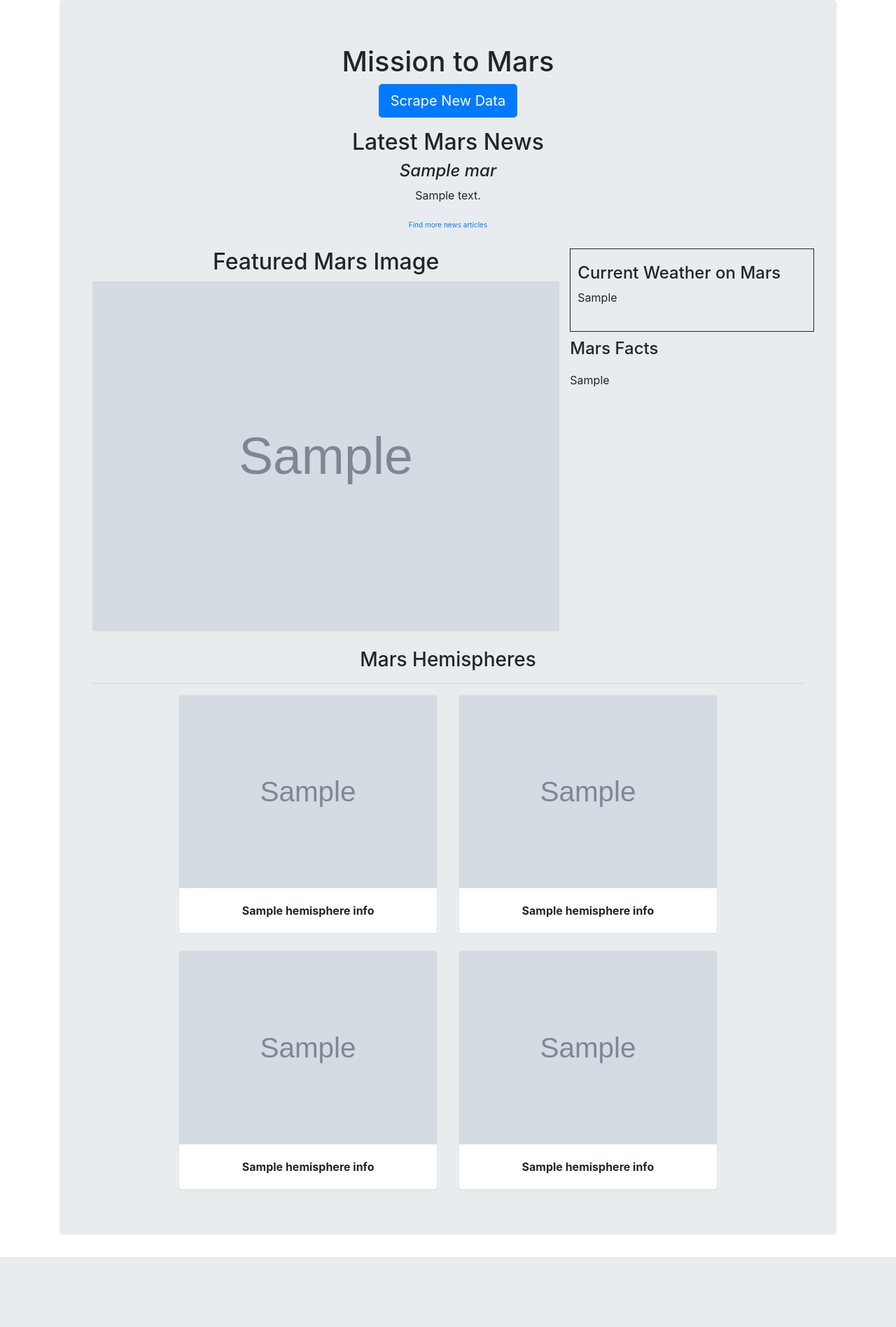
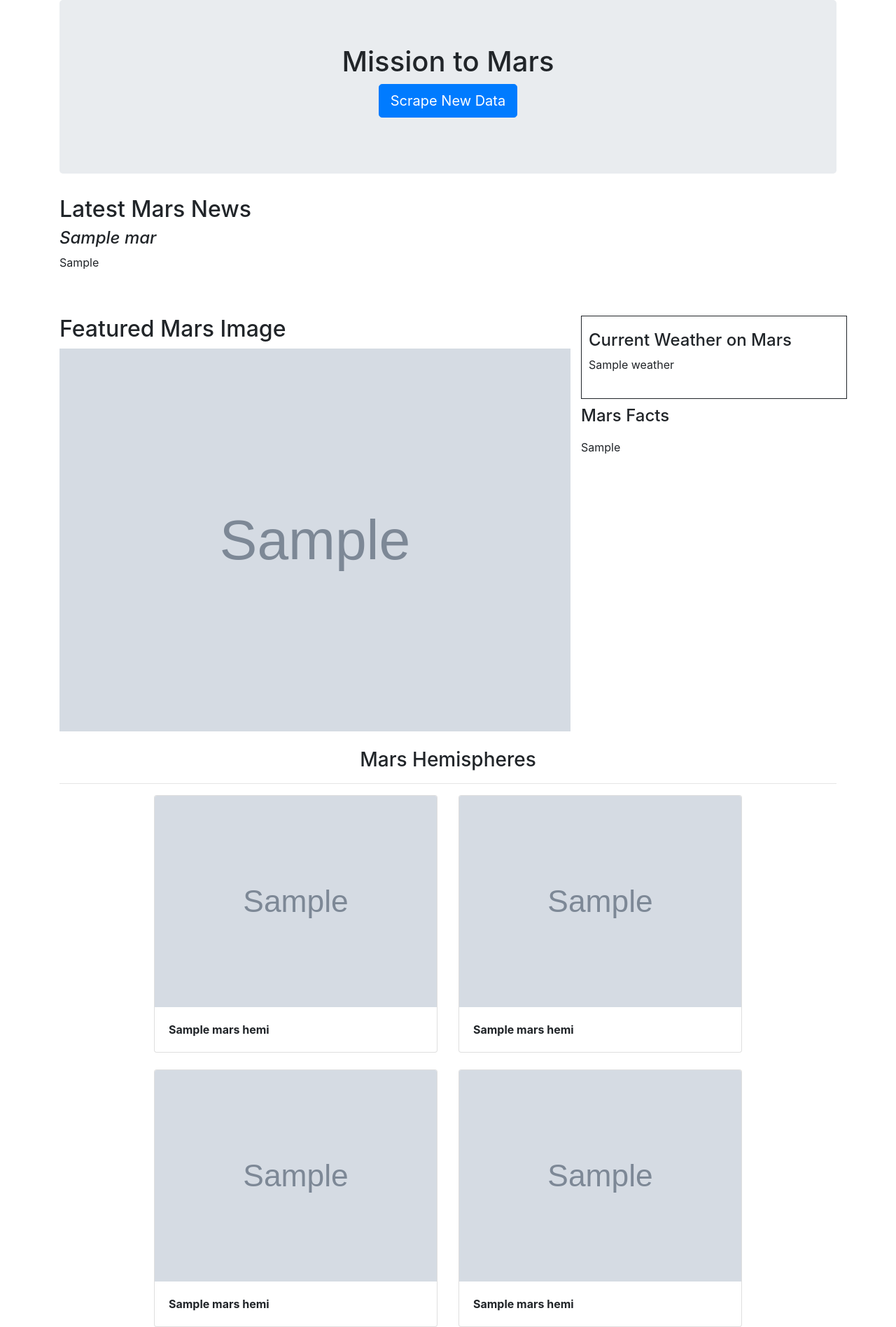
Before and after one commit to shaymusmc/web-scraping-challenge, a Flask app: page / in a window 1280 px wide. Shown: the whole page at 70% size. Before the commit the page ends 1796 px from the top, so only its background shows below. Run offline with Flask 2, Linux system fonts and the light colour scheme; grey boxes marked "Sample" are stand-in pictures; a database or web service that is not in the repository returns one stand-in record (values such as "Sample title"); some libraries are stand-ins or nearby versions.

Commit message:
final push

```diff
--- a/templates/index.html
+++ b/templates/index.html
@@ -6,7 +6,10 @@
   <meta name="viewport" content="width=device-width, initial-scale=1.0">
   <meta http-equiv="X-UA-Compatible" content="ie=edge">
   <title>Mission to Mars</title>
-  <link rel="stylesheet" href="https://stackpath.bootstrapcdn.com/bootstrap/4.3.1/css/bootstrap.min.css">
+
+  <link rel="stylesheet" href="https://stackpath.bootstrapcdn.com/bootstrap/4.3.1/css/bootstrap.min.css" >
+
+
 </head>
 
 <body>
@@ -14,64 +17,65 @@
       <div class="jumbotron text-center">
         <h1>Mission to Mars</h1>
         <p><a class="btn btn-primary btn-lg" href="/scrape" role="button">Scrape New Data</a></p>
-<!-- display most recent news article title and text -->
+      </div>
+    </div>
+<!-- Nasa Mars News -->
     <div class="container">
         <div class="row">
             <div class="col">
                 <h2>Latest Mars News</h3>
-            <h4><i>{{mars_data.news_title}}</i></h2>
-            <p>{{mars_data.news_text}}</p>
-            <a href="https://mars.nasa.gov/news/" style="font-size:x-small">Find more news articles</a> <!-- link to find more news articles -->
+                <h4><i>{{mars_data.title}}</i></h2>
+                <p>{{mars_data.first_pp}}</p>
                 <br>
                 <br>
             </div>
         </div>
-    <!-- show current featured image -->
+    <!-- JPL Mars Space Images - Featured Image -->
     <div class="row">
         <div class="col-md-8">
             <h2>Featured Mars Image</h3>
-            <img style="width:100%" src={{mars_data.featured_image}}>
+            <img style="width:100%" src={{mars_data.featured_image_url}}>
         </div>
-        <!-- current weather on mars from most recent tweet -->
+        <!-- Mars Weather -->
         <div class="col-md-4" >
             <div class="row" style="border:solid 1px; padding: 20px 10px 20px 10px">
                 <h4>Current Weather on Mars</h4>
-                <p >{{mars_data.weather_info}}</p>
+                <p >{{mars_data.weather}}</p>
             </div>
-            <!-- facts about mars from table -->
+            <!-- Mars Facts -->
             <div class="row">
                 <p></p>
                 <h4 style="padding: 10px 0px 10px 0px">Mars Facts</h4>
                 <br>
             </div>
             <div class="row">
-                {{mars_data.mars_facts|safe}}
+                {{mars_data.mars_html|safe}}
             </div>
         </div>
     </div>
 </div>
-<!-- hemispheres title -->
+
+<!-- Mars Hemispheres -->
 <div class="container">
     <br>
     <h3 style="text-align: center">Mars Hemispheres</h3>
     <hr>
 </div>
-<!-- display cards for each hemisphere image and name -->
 <div class="container">
     <div class="row">
         <div class="col">
             <div class="card" style="width:75%; margin-left:auto">
-                <img src={{mars_data.hemisphere_info[0].img_url}} class="card-img-top" alt={{mars_data.hemisphere_info[0].title}}>
+                <img src={{mars_data.mars_hemi[0].img_url}} class="card-img-top" alt={{mars_data.mars_hemi[0].title}}>
                 <div class="card-body">
-                    <p class="card-text"><strong>{{mars_data.hemisphere_info[0].title}}</strong></p>
+                    <p class="card-text"><strong>{{mars_data.mars_hemi[0].title}}</strong></p>
                 </div>
             </div>
         </div>
         <div class="col">
             <div class="card" style="width:75%; margin-right:auto">
-                <img src={{mars_data.hemisphere_info[1].img_url}} class="card-img-top" alt={{mars_data.hemisphere_info[1].title}}>
+                <img src={{mars_data.mars_hemi[1].img_url}} class="card-img-top" alt={{mars_data.mars_hemi[1].title}}>
                 <div class="card-body">
-                    <p class="card-text"><strong>{{mars_data.hemisphere_info[1].title}}</strong></p>
+                    <p class="card-text"><strong>{{mars_data.mars_hemi[1].title}}</strong></p>
                 </div>
             </div>
         </div>
@@ -80,27 +84,25 @@
     <div class="row">
         <div class="col">
             <div class="card" style="width:75%; margin-left:auto">
-                <img src={{mars_data.hemisphere_info[2].img_url}} class="card-img-top" alt={{mars_data.hemisphere_info[2].title}}>
+                <img src={{mars_data.mars_hemi[2].img_url}} class="card-img-top" alt={{mars_data.mars_hemi[2].title}}>
                 <div class="card-body">
-                    <p class="card-text"><strong>{{mars_data.hemisphere_info[2].title}}</strong></p>
+                    <p class="card-text"><strong>{{mars_data.mars_hemi[2].title}}</strong></p>
                 </div>
             </div>
         </div>
         <div class="col">
             <div class="card" style="width:75%; margin-right:auto">
-                <img src={{mars_data.hemisphere_info[3].img_url}} class="card-img-top" alt={{mars_data.hemisphere_info[3].title}}>
+                <img src={{mars_data.mars_hemi[3].img_url}} class="card-img-top" alt={{mars_data.mars_hemi[3].title}}>
                 <div class="card-body">
-                    <p class="card-text"><strong>{{mars_data.hemisphere_info[3].title}}</strong></p>
+                    <p class="card-text"><strong>{{mars_data.mars_hemi[3].title}}</strong></p>
                 </div>
             </div>
         </div>
     </div>
+</body>
 
-</div>
-</body>
-<script src="https://code.jquery.com/jquery-3.3.1.slim.min.js" integrity="sha384-q8i/X+965DzO0rT7abK41JStQIAqVgRVzpbzo5smXKp4YfRvH+8abtTE1Pi6jizo" crossorigin="anonymous"></script>
-<script src="https://cdnjs.cloudflare.com/ajax/libs/popper.js/1.14.7/umd/popper.min.js" integrity="sha384-UO2eT0CpHqdSJQ6hJty5KVphtPhzWj9WO1clHTMGa3JDZwrnQq4sF86dIHNDz0W1" crossorigin="anonymous"></script>
-<script src="https://stackpath.bootstrapcdn.com/bootstrap/4.3.1/js/bootstrap.min.js" integrity="sha384-JjSmVgyd0p3pXB1rRibZUAYoIIy6OrQ6VrjIEaFf/nJGzIxFDsf4x0xIM+B07jRM" crossorigin="anonymous"></script>
-
+<script src="https://code.jquery.com/jquery-3.3.1.slim.min.js"></script>
+<script src="https://cdnjs.cloudflare.com/ajax/libs/popper.js/1.14.7/umd/popper.min.js"></script>
+<script src="https://stackpath.bootstrapcdn.com/bootstrap/4.3.1/js/bootstrap.min.js"></script>
 
 </html>
```
Also changed, not shown: scrape_mars.py (+12 -11 lines), templates/index2.html (deleted, +0 -106 lines), README.md, 4 other files. Lines whose indentation alone changed are shown as unchanged.
